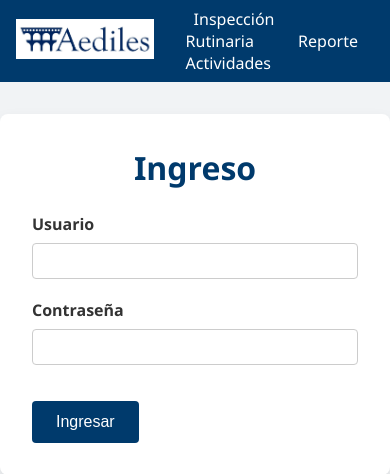
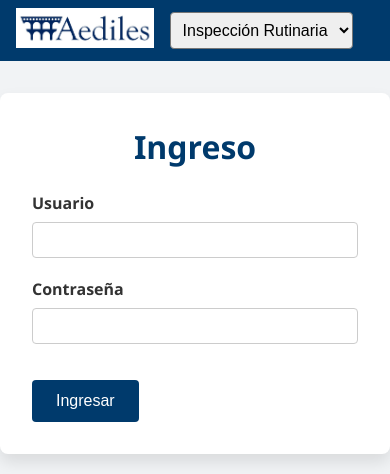
Before and after one commit to Sinon21-byte/sistema-reportes, a Django app: template core/templates/core/login.html in a window 390 px wide. Shown: the top 474 px of the page. Run offline with Django 4.2, Linux system fonts and the light colour scheme; the template is opened without the code that fills it, so the values that code supplies are empty.

Commit message:
Add mobile dropdown navigation

```diff
--- a/core/static/css/style.css
+++ b/core/static/css/style.css
@@ -46,6 +46,16 @@ body {
 .main-nav a:hover,
 .main-nav a.active {
   background: var(--color-secondary);
+}
+.nav-select {
+  display: none;
+  margin-left: 1rem;
+  padding: 0.5rem;
+  border-radius: 0.25rem;
+  font-size: 1rem;
+}
+.nav-select:focus {
+  outline: none;
 }
 .user-info {
   color: #fff;
@@ -139,3 +149,15 @@ hr {
   text-align: center;
   margin-bottom: 1rem;
 }
+
+@media (max-width: 600px) {
+  .main-nav {
+    display: none;
+  }
+  .nav-select {
+    display: block;
+  }
+  .header-container {
+    flex-wrap: wrap;
+  }
+}
--- a/core/templates/base.html
+++ b/core/templates/base.html
@@ -13,10 +13,14 @@
       <a href="#" class="logo">
         <img src="{% static 'images/aediles_logo.png' %}" alt="Aediles" height="40">
       </a>
-      <nav class="main-nav">
-        <a href="{% url 'formulario' %}" class="{% if active_tab == 'formulario' %}active{% endif %}">Inspección Rutinaria</a>
-        <a href="{% url 'actividades' %}" class="{% if active_tab == 'actividades' %}active{% endif %}">Reporte Actividades</a>
-      </nav>
+        <nav class="main-nav">
+          <a href="{% url 'formulario' %}" class="{% if active_tab == 'formulario' %}active{% endif %}">Inspección Rutinaria</a>
+          <a href="{% url 'actividades' %}" class="{% if active_tab == 'actividades' %}active{% endif %}">Reporte Actividades</a>
+        </nav>
+        <select id="nav-select" class="nav-select">
+          <option value="{% url 'formulario' %}" {% if active_tab == 'formulario' %}selected{% endif %}>Inspección Rutinaria</option>
+          <option value="{% url 'actividades' %}" {% if active_tab == 'actividades' %}selected{% endif %}>Reporte Actividades</option>
+        </select>
       {% if nombre %}
       <div class="user-info">
         Bienvenido(a), {{ nombre }}
@@ -28,5 +32,15 @@
   <div class="container">
     {% block content %}{% endblock %}
   </div>
+  <script>
+    document.addEventListener('DOMContentLoaded', function() {
+      var navSelect = document.getElementById('nav-select');
+      if (navSelect) {
+        navSelect.addEventListener('change', function() {
+          window.location.href = this.value;
+        });
+      }
+    });
+  </script>
 </body>
 </html>
```
